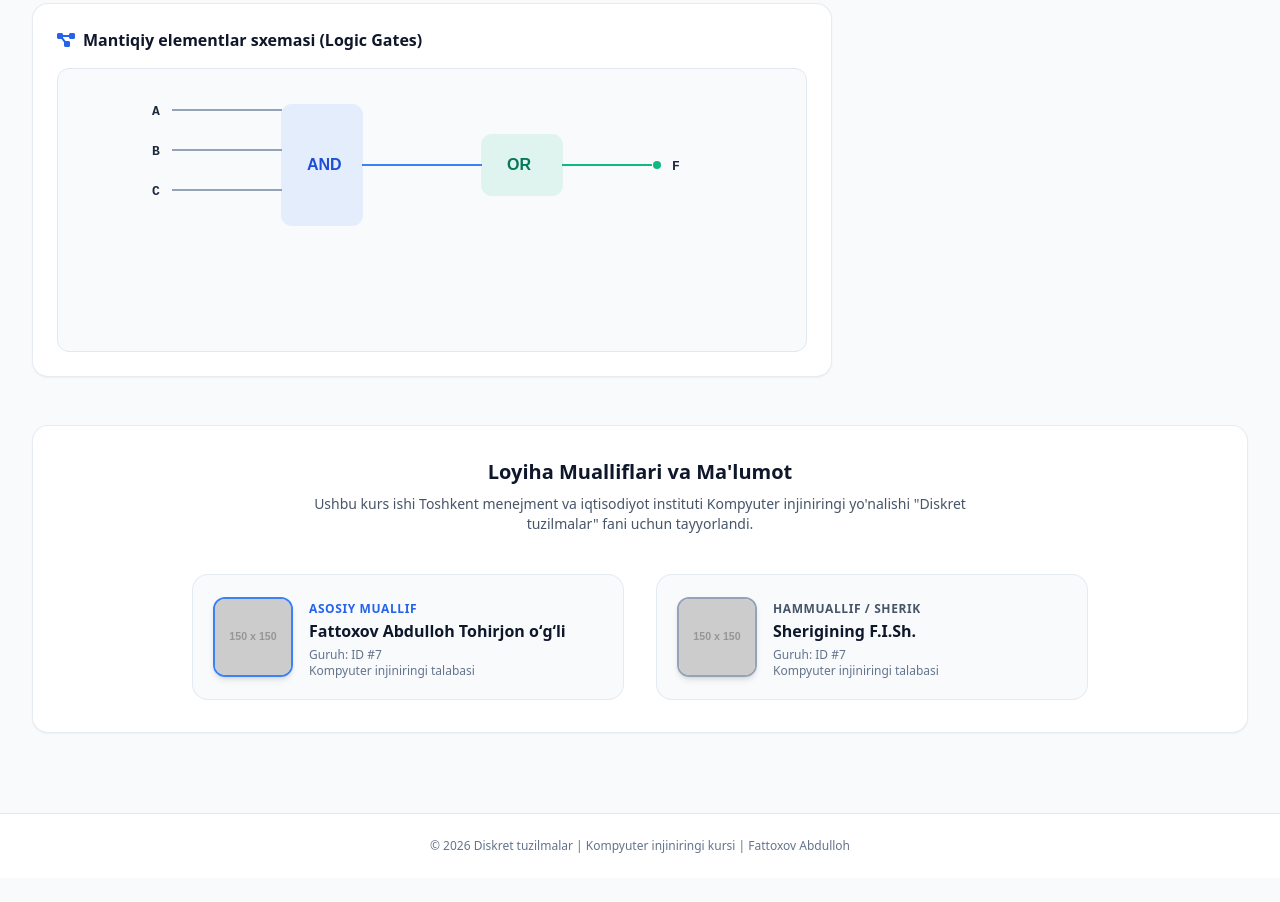
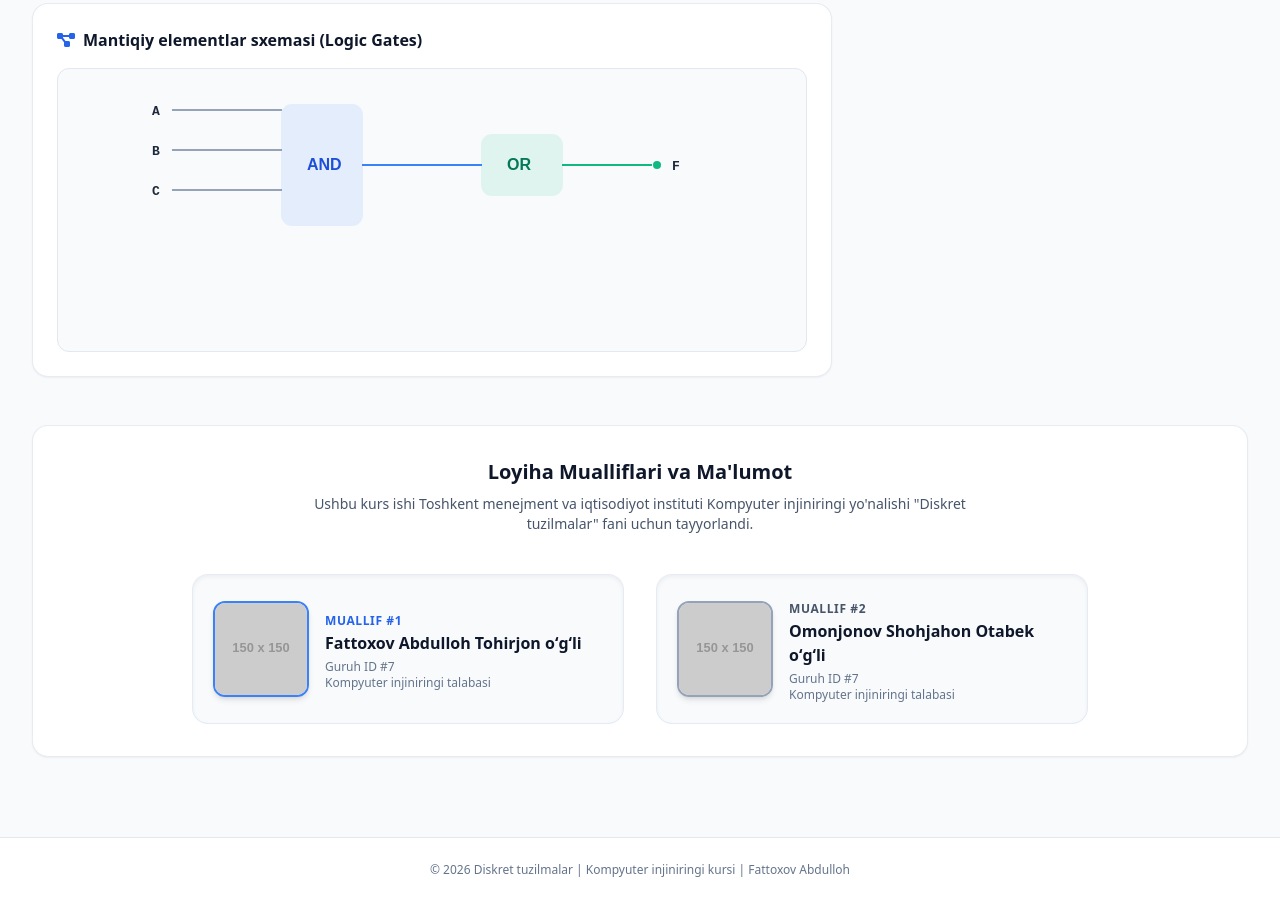
Before and after one commit to abu324854-sketch/diskret_tuzilmalar_a-sh, a plain HTML site: page index.html in a window 1280 px wide. Shown: the part 1032-1934 px from the top of the page. Before the commit the page ends 1910 px from the top, so only its background shows below. Drawn offline with nearby package versions, Linux system fonts and the light colour scheme; placeholder pictures from the web are drawn by us.

Commit message:
Update index.html

```diff
--- a/index.html
+++ b/index.html
@@ -49,8 +49,8 @@
                 </div>
             </div>
             <div class="flex items-center space-x-3 text-xs bg-slate-800 px-3 py-1.5 rounded-lg border border-slate-700">
-                <i class="fa-solid fa-user-graduate text-brand-500"></i>
-                <span>Talaba: <strong>Fattoxov Abdulloh</strong> (ID #7)</span>
+                <i class="fa-solid fa-users text-brand-500"></i>
+                <span>Guruh ID #7: <strong>Fattoxov A. & Omonjonov Sh.</strong></span>
             </div>
         </div>
     </header>
@@ -186,22 +186,22 @@
 
             <div class="grid grid-cols-1 md:grid-cols-2 gap-8 max-w-4xl mx-auto">
                 <!-- Author 1: Fattoxov Abdulloh -->
-                <div class="flex items-center space-x-4 p-5 bg-slate-50 rounded-2xl border border-slate-200/80">
-                    <img src="abdulloh.jpg" alt="Fattoxov Abdulloh" onerror="this.src='https://via.placeholder.com/150?text=Abdulloh'" class="w-20 h-20 rounded-xl object-cover border-2 border-brand-500 shadow-md">
+                <div class="flex items-center space-x-4 p-5 bg-slate-50 rounded-2xl border border-slate-200/80 shadow-inner">
+                    <img src="abdulloh.jpg" alt="Fattoxov Abdulloh" onerror="this.src='https://via.placeholder.com/150?text=Abdulloh'" class="w-24 h-24 rounded-xl object-cover border-2 border-brand-500 shadow-md">
                     <div>
-                        <span class="text-xs font-semibold text-brand-600 uppercase tracking-wider">Asosiy muallif</span>
+                        <span class="text-xs font-semibold text-brand-600 uppercase tracking-wider">Muallif #1</span>
                         <h4 class="text-base font-bold text-slate-900">Fattoxov Abdulloh Tohirjon oʻgʻli</h4>
-                        <p class="text-xs text-slate-500 mt-1">Guruh: ID #7<br>Kompyuter injiniringi talabasi</p>
+                        <p class="text-xs text-slate-500 mt-1">Guruh ID #7<br>Kompyuter injiniringi talabasi</p>
                     </div>
                 </div>
 
-                <!-- Author 2: Partner / Sherigi -->
-                <div class="flex items-center space-x-4 p-5 bg-slate-50 rounded-2xl border border-slate-200/80">
-                    <img src="sherik.jpg" alt="Sherigi" onerror="this.src='https://via.placeholder.com/150?text=Sherik'" class="w-20 h-20 rounded-xl object-cover border-2 border-slate-400 shadow-md">
+                <!-- Author 2: Omonjonov Shohjahon -->
+                <div class="flex items-center space-x-4 p-5 bg-slate-50 rounded-2xl border border-slate-200/80 shadow-inner">
+                    <img src="sherik.jpg" alt="Omonjonov Shohjahon" onerror="this.src='https://via.placeholder.com/150?text=Shohjahon'" class="w-24 h-24 rounded-xl object-cover border-2 border-slate-400 shadow-md">
                     <div>
-                        <span class="text-xs font-semibold text-slate-600 uppercase tracking-wider">Hammuallif / Sherik</span>
-                        <h4 class="text-base font-bold text-slate-900" id="partnerName">Sherigining F.I.Sh.</h4>
-                        <p class="text-xs text-slate-500 mt-1">Guruh: ID #7<br>Kompyuter injiniringi talabasi</p>
+                        <span class="text-xs font-semibold text-slate-600 uppercase tracking-wider">Muallif #2</span>
+                        <h4 class="text-base font-bold text-slate-900">Omonjonov Shohjahon Otabek oʻgʻli</h4>
+                        <p class="text-xs text-slate-500 mt-1">Guruh ID #7<br>Kompyuter injiniringi talabasi</p>
                     </div>
                 </div>
             </div>
```
